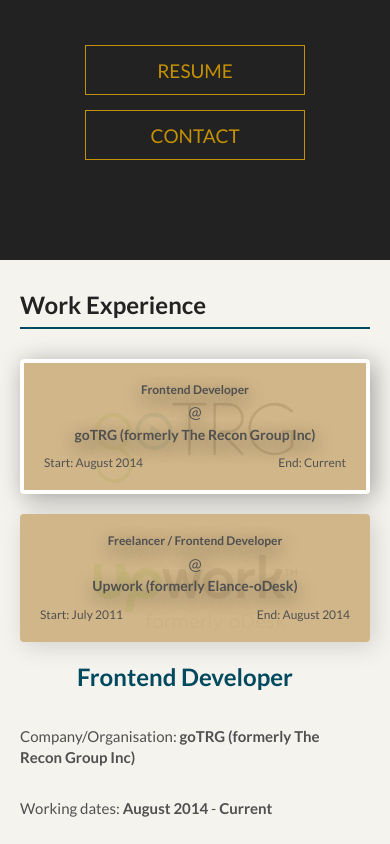
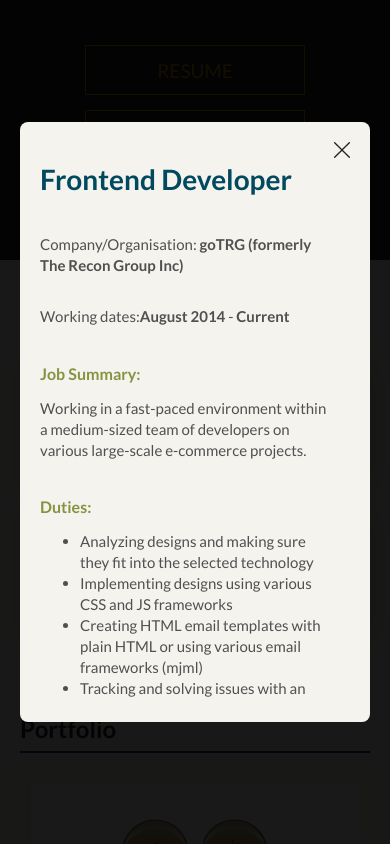
Before and after one commit to sergeyeremeev/mysite, a React (Create React App) app: page / in a window 390 px wide. Both pictures are taken after a click on the element 195 px from the left and 1006 px from the top of the page. Shown: the part 584-1428 px from the top of the page. Built offline with nearby package versions, Linux system fonts and the light colour scheme.

Commit message:
completely rework mobile work experience section to display info in overlay

```diff
--- a/src/components/footer/footer.js
+++ b/src/components/footer/footer.js
@@ -5,6 +5,7 @@
 
 function Footer() {
     return (
+        // TODO: change SectionWrapper to footer tag, increase top padding (especially on mobile)
         <SectionWrapper sectionBg={themeColors.darkGray} sectionPadding="40px 0">
             <SectionContainer containerMaxWidth="960px" containerDisplay="flex">
                 <FooterSection>
--- a/src/components/work-experience/active-job/job-active.js
+++ b/src/components/work-experience/active-job/job-active.js
@@ -1,10 +1,14 @@
 // @flow
-import React from 'react';
+import React, { Component } from 'react';
 import { connect } from 'react-redux';
 import styled from 'styled-components';
 import { Scrollbars } from 'react-custom-scrollbars';
 import handIcon from '../../../assets/images/hand.png';
-import { JobDetailsContainer, JobDetailsCSS, JobResetterCSS } from './style';
+import {
+    JobDetailsContainer, JobDetailsCSS, JobResetterCSS, JobOverlayCSS, JobOverlayContainer, JobCloseBtn,
+    ScrolledTextContainer,
+} from './style';
+import iconClose from '../../../assets/images/close.svg';
 
 const JobDetails = styled.div`
   ${JobDetailsCSS};
@@ -14,13 +18,74 @@
   ${JobResetterCSS};
 `;
 
+const JobOverlay = styled.div`
+  ${JobOverlayCSS};
+`;
+
 type Props = {
     activeJob: Object,
-    animateResetter: boolean
+    animateResetter: boolean,
+    shouldDisplayMobile: boolean,
+    overlayActive: boolean,
+    onOverlayClose: Function,
 };
 
-const ActiveJob = (props: Props) => {
-    const { activeJob, animateResetter } = props;
+class ActiveJob extends Component<Props> {
+    handleOverlayClose = () => {
+        this.props.onOverlayClose();
+    };
+
+    handleOverlayContentsClick = (e) => {
+        e.stopPropagation();
+    };
+
+    render() {
+        const { activeJob, animateResetter, shouldDisplayMobile } = this.props;
+
+        if (shouldDisplayMobile) {
+            if (!activeJob) {
+                return (
+                    <JobOverlay>
+                        <JobOverlayContainer>
+                            <JobDetails>
+                                <h2>Select a job to see more details</h2>
+                                <img src={handIcon} alt="" />
+                            </JobDetails>
+                        </JobOverlayContainer>
+                    </JobOverlay>
+                );
+            }
+
+            return (
+                <JobOverlay
+                    overlayActive={this.props.overlayActive}
+                    onClick={this.handleOverlayClose}
+                >
+                    <JobOverlayContainer onClick={this.handleOverlayContentsClick}>
+                        <JobCloseBtn onClick={this.handleOverlayClose}><img src={iconClose} alt="" /></JobCloseBtn>
+                        <h2>{activeJob.title}</h2>
+                        <ScrolledTextContainer>
+                            <Scrollbars>
+                                <JobDetails selected>
+                                    <p>Company/Organisation: <strong>{activeJob.companyName}</strong></p>
+                                    <p>
+                                        Working dates:
+                                        <strong>{activeJob.startDate}</strong> - <strong>{activeJob.endDate}</strong>
+                                    </p>
+                                    <h4>Job Summary:</h4>
+                                    <p>{activeJob.roleSummary}</p>
+                                    <h4>Duties:</h4>
+                                    <ul>
+                                        {activeJob.duties.map((duty, i) =>
+                                            <li key={i}>{duty}</li>)}
+                                    </ul>
+                                </JobDetails>
+                            </Scrollbars>
+                        </ScrolledTextContainer>
+                    </JobOverlayContainer>
+                </JobOverlay>
+            );
+        }
 
         if (!activeJob) {
             return (
@@ -40,7 +105,10 @@
                     <JobDetails selected>
                         <h2>{activeJob.title}</h2>
                         <p>Company/Organisation: <strong>{activeJob.companyName}</strong></p>
-                    <p>Working dates: <strong>{activeJob.startDate}</strong> - <strong>{activeJob.endDate}</strong></p>
+                        <p>
+                            Working dates:
+                            <strong>{activeJob.startDate}</strong> - <strong>{activeJob.endDate}</strong>
+                        </p>
                         <h4>Job Summary:</h4>
                         <p>{activeJob.roleSummary}</p>
                         <h4>Duties:</h4>
@@ -53,7 +121,8 @@
                 <JobResetter animating={animateResetter} />
             </JobDetailsContainer>
         );
-};
+    }
+}
 
 function mapStateToProps({ activeJob }) {
     return { activeJob };
--- a/src/components/work-experience/active-job/style.js
+++ b/src/components/work-experience/active-job/style.js
@@ -87,3 +87,74 @@
     width: 100%;
   }
 `;
+
+export const JobOverlayCSS = css`
+  position: fixed;
+  top: 0;
+  left: 0;
+  right: 0;
+  bottom: 0;
+  width: 100vw;
+  height: 100vh;
+  background: rgba(0, 0, 0, 0.9);
+  z-index: 99;
+  display: flex;
+  visibility: ${props => (props.overlayActive ? 'visible' : 'hidden')};
+  opacity: ${props => (props.overlayActive ? '1' : '0')};
+  transition: ${props => (props.overlayActive ?
+        'visibility 0s, opacity 0.3s linear' :
+        'visibility 0s 0.3s, opacity 0.3s linear')};
+  align-items: center;
+  justify-content: center;
+`;
+
+export const JobOverlayContainer = styled.div`
+  position: relative;
+  display: flex;
+  flex-direction: column;
+  width: calc(100vw - 40px);
+  max-width: 768px;
+  height: calc(100vh - 40px);
+  max-height: 600px;
+  background: ${themeColors.beige};
+  border-radius: 8px;
+  padding: 60px 40px 40px;
+  overflow: hidden;
+
+  h2 {
+    margin-top: 0;
+    font-size: 28px;
+    color: ${themeColors.darkBlue};
+  }
+
+  @media (max-width: 679px) {
+    padding: 40px 20px 20px;
+  }
+`;
+
+export const JobCloseBtn = styled.div`
+  position: absolute;
+  top: 30px;
+  right: 40px;
+  color: ${themeColors.darkGray};
+  cursor: pointer;
+  font-size: 14px;
+  text-transform: uppercase;
+  font-weight: 700;
+
+  img {
+    width: 16px;
+    height: auto;
+  }
+
+  @media (max-width: 679px) {
+    top: 20px;
+    right: 20px;
+  }
+`;
+
+export const ScrolledTextContainer = styled.div`
+  display: flex;
+  position: relative;
+  height: 100%;
+`;
--- a/src/components/work-experience/job-list/job-list.js
+++ b/src/components/work-experience/job-list/job-list.js
@@ -7,7 +7,8 @@
 type Props = {
     jobs: Array<Object>,
     activeIndex: ?number,
-    onJobSelect: Function
+    onJobSelect: Function,
+    isMobile: boolean,
 };
 
 const JobListContainer = (props: Props) => {
@@ -21,6 +22,7 @@
             onJobSelect={() => handleJobSelect(index)}
             key={job.shortName}
             job={job}
+            isMobile={props.isMobile}
         />
     ));
 
--- a/src/components/work-experience/job-list/job-preview-content.js
+++ b/src/components/work-experience/job-list/job-preview-content.js
@@ -14,17 +14,23 @@
     job: Object,
     onJobSelect: Function,
     selectJob: Function,
-    active: boolean
+    active: boolean,
+    isMobile: boolean
 };
 
 const JobPreviewContent = (props: Props) => {
     const { job } = props;
 
     const handleClick = () => {
-        props.onJobSelect();
-        setTimeout(() => {
+        if (props.isMobile) {
             props.selectJob(job);
-        }, 600);
+            props.onJobSelect();
+        } else {
+            props.onJobSelect();
+            setTimeout(() => {
+                props.selectJob(job);
+            }, 600);
+        }
     };
 
     return (
--- a/src/components/work-experience/job-list/job-preview-single.js
+++ b/src/components/work-experience/job-list/job-preview-single.js
@@ -15,7 +15,8 @@
 type Props = {
     active: boolean,
     job: Object,
-    onJobSelect: Function
+    onJobSelect: Function,
+    isMobile: boolean
 };
 
 class JobPreviewSingle extends Component<Props, {hovered: boolean}> {
@@ -42,6 +43,7 @@
                     active={this.props.active}
                     job={this.props.job}
                     onJobSelect={this.props.onJobSelect}
+                    isMobile={this.props.isMobile}
                 />
                 <JobPreviewCTA>Learn more</JobPreviewCTA>
             </JobPreview>
--- a/src/components/work-experience/work-experience.js
+++ b/src/components/work-experience/work-experience.js
@@ -16,18 +16,23 @@
 type State = {
     resetJobAnimation: boolean,
     activeIndex: ?number,
-    scrolledTo: boolean
+    scrolledTo: boolean,
+    width: number
 };
 
+// TODO refactor code, to reuse overlays
 class WorkExperience extends Component<{}, State> {
     state = {
         activeIndex: null,
         resetJobAnimation: false,
         scrolledTo: false,
+        overlayActive: false,
+        width: window.innerWidth,
     };
 
     componentDidMount() {
         window.addEventListener('scroll', this.animateWorkOnScroll);
+        window.addEventListener('resize', this.handleWindowSizeChange);
     }
 
     componentDidUpdate() {
@@ -36,9 +41,21 @@
         }
     }
 
+    componentWillUnmount() {
+        window.removeEventListener('resize', this.handleWindowSizeChange);
+    }
+
+    handleWindowSizeChange = () => {
+        this.setState({ width: window.innerWidth });
+    };
+
     animateWorkOnScroll = animateContentOnScroll.bind(this);
 
     handleJobSelect = (index: number) => {
+        if (this.state.width < 620) {
+            document.body.style.overflow = 'hidden';
+            this.setState({ overlayActive: true });
+        } else {
             this.setState({ activeIndex: index });
 
             if (this.state.activeIndex !== index) {
@@ -48,6 +65,12 @@
                     this.setState({ resetJobAnimation: false });
                 }, 600);
             }
+        }
+    };
+
+    handleOverlayClose = () => {
+        document.body.style.overflow = 'auto';
+        this.setState({ overlayActive: false });
     };
 
     endJobResetAnimation = () => {
@@ -55,6 +78,8 @@
     };
 
     render() {
+        const shouldDisplayMobile = this.state.width < 620;
+
         return (
             <SectionWrapper>
                 <SectionContainer>
@@ -66,10 +91,14 @@
                         <JobList
                             activeIndex={this.state.activeIndex}
                             onJobSelect={this.handleJobSelect}
+                            isMobile={shouldDisplayMobile}
                         />
                         <ActiveJob
                             animateResetter={this.state.resetJobAnimation}
                             onJobUpdate={this.endJobResetAnimation}
+                            overlayActive={this.state.overlayActive}
+                            onOverlayClose={this.handleOverlayClose}
+                            shouldDisplayMobile={shouldDisplayMobile}
                         />
                     </WorkExperienceContainer>
                 </SectionContainer>
```
Lines whose indentation alone changed are shown as unchanged.
